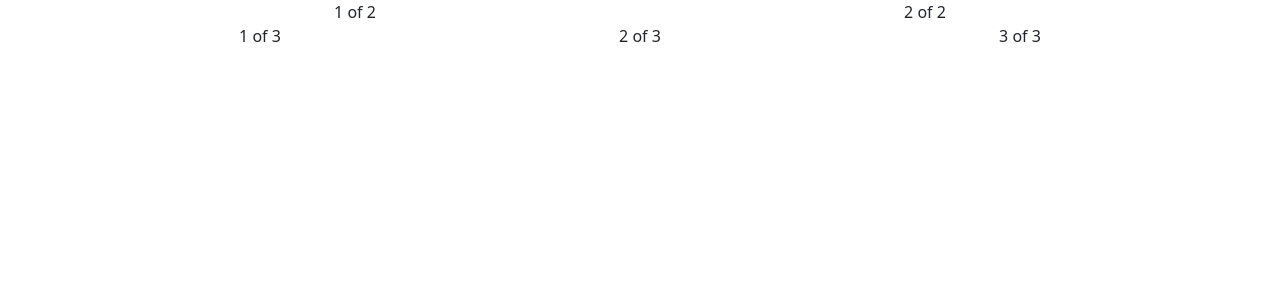
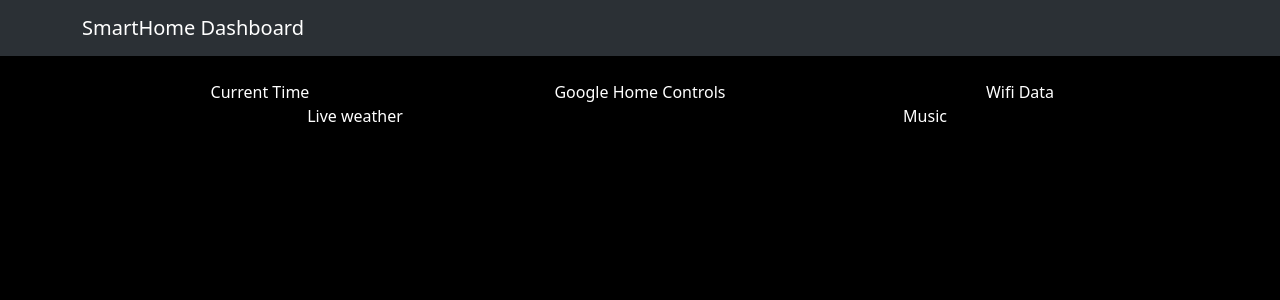
Before and after one commit to gsgghotra/SmartHome-Dashboard, a React (Create React App) app: page / in a window 1280 px wide. Shown: the top 300 px of the page. Built offline with nearby package versions, Linux system fonts and the light colour scheme.

Commit message:
Navigation added

```diff
--- a/src/App.css
+++ b/src/App.css
@@ -13,20 +13,6 @@
   }
 }
 
-.App-header {
-  background-color: #282c34;
-  min-height: 100vh;
-  display: flex;
-  flex-direction: column;
-  align-items: center;
-  justify-content: center;
-  font-size: calc(10px + 2vmin);
-  color: white;
-}
-
-.App-link {
-  color: #61dafb;
-}
 
 @keyframes App-logo-spin {
   from {
@@ -36,3 +22,18 @@
     transform: rotate(360deg);
   }
 }
+
+
+/*  */
+
+.App{
+  background-color: black;
+  color: white;
+  height: 100vh;
+}
+
+
+.navbar{
+  background-color: black;
+  color: white !important;
+}
--- a/src/App.js
+++ b/src/App.js
@@ -6,19 +6,25 @@ import Button from 'react-bootstrap/Button';
 import Row from 'react-bootstrap/Row';
 import Col from 'react-bootstrap/Col';
 import Container from 'react-bootstrap/Container';
+import Navbar from 'react-bootstrap/Navbar';
 
 function App() {
   return (
     <div className="App">
+      <Navbar expand="lg" data-bs-theme="dark" className="bg-body-tertiary mb-4">
+        <Container>
+          <Navbar.Brand href="#">SmartHome Dashboard</Navbar.Brand>
+        </Container>
+      </Navbar>
       <Container>
         <Row>
-        <Col>1 of 2</Col>
-        <Col>2 of 2</Col>
+          <Col className='column'>Current Time</Col>
+          <Col className='column'>Google Home Controls</Col>
+          <Col className='column'>Wifi Data</Col>
         </Row>
         <Row>
-        <Col>1 of 3</Col>
-        <Col>2 of 3</Col>
-        <Col>3 of 3</Col>
+          <Col className='column'>Live weather</Col>
+          <Col className='column'>Music</Col>
         </Row>
       </Container>
     </div>
```
Lines whose indentation alone changed are shown as unchanged.
